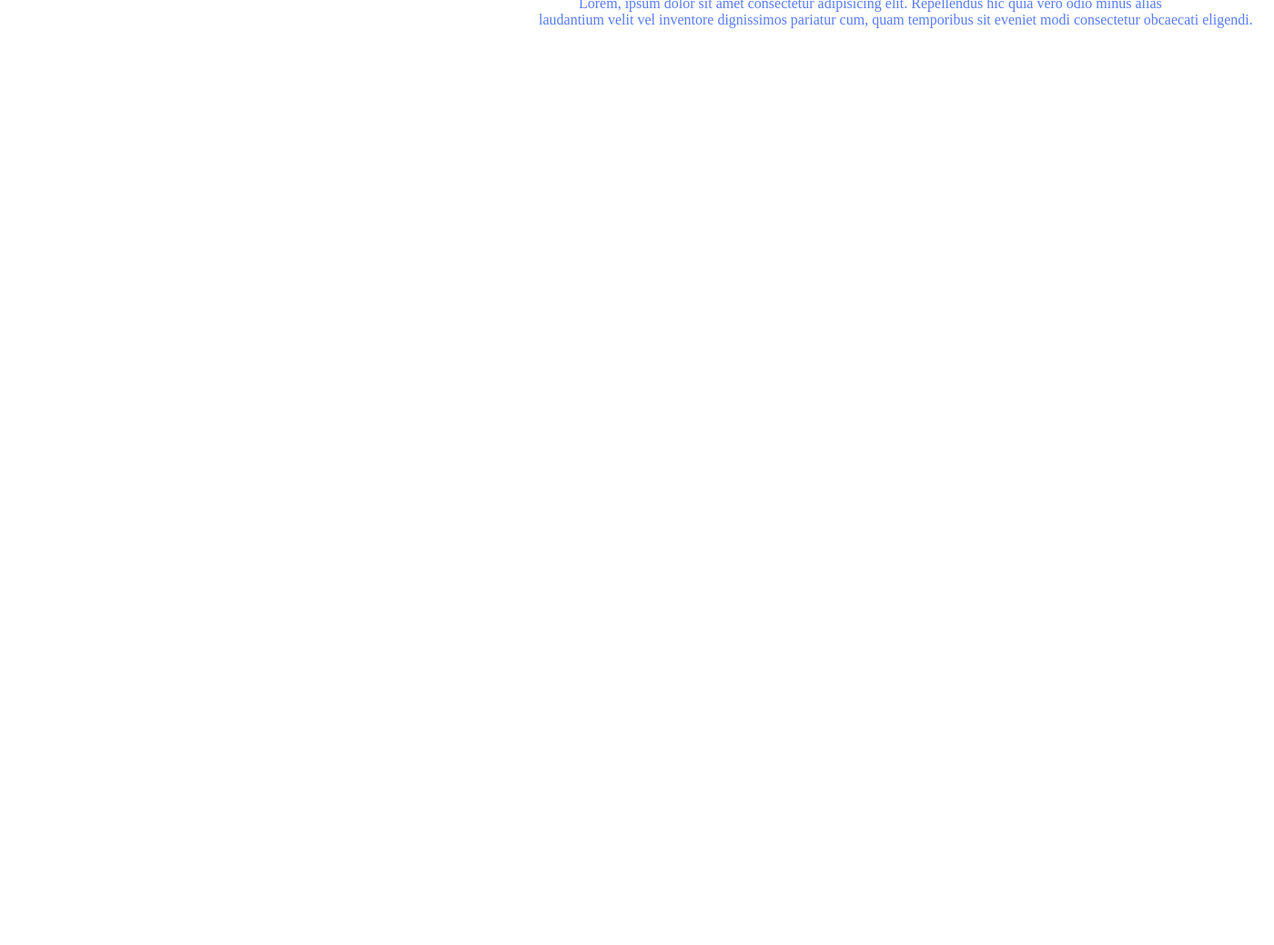
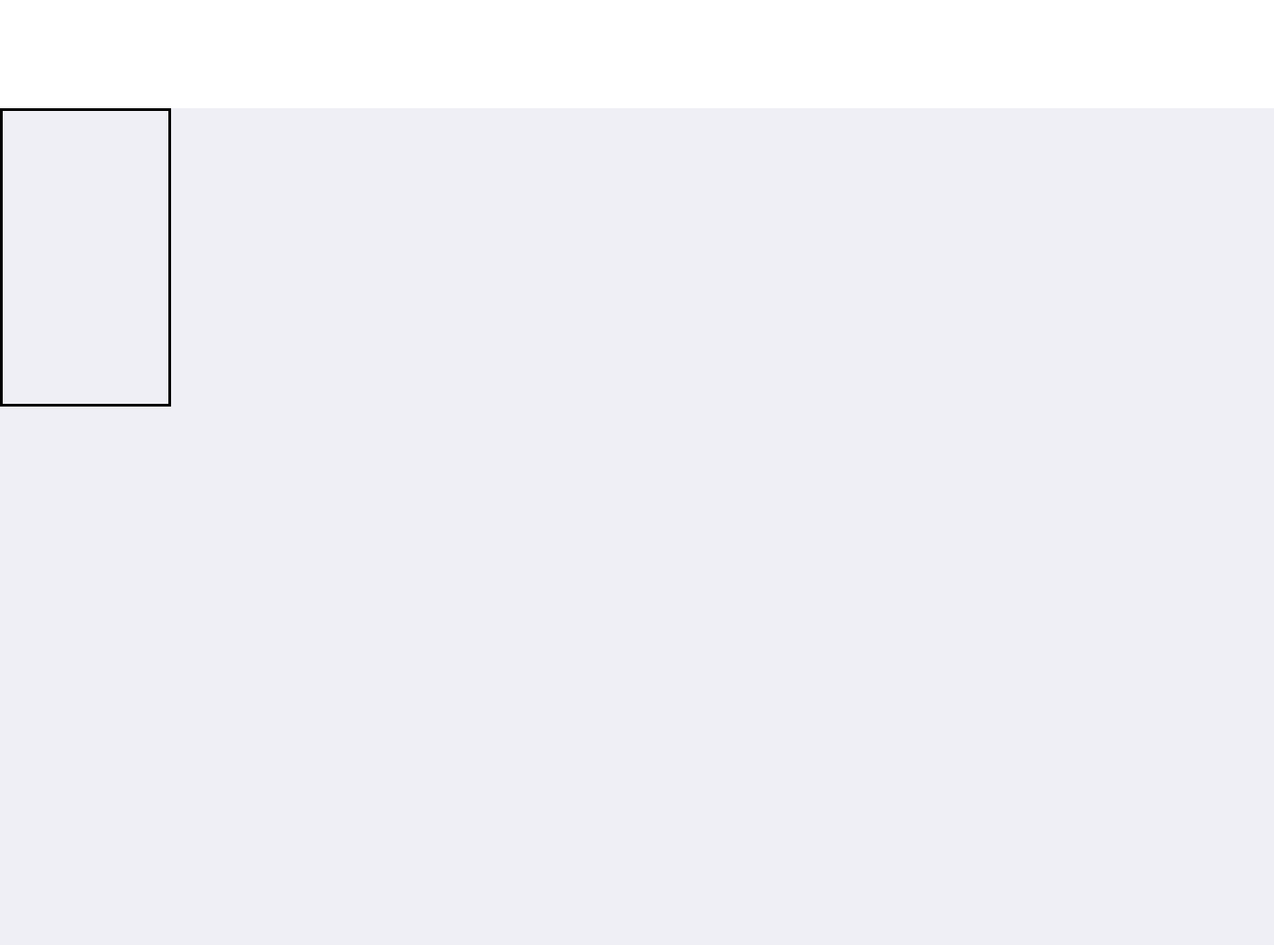
Before and after one commit to mikels111/DesarroloDeAplicacionesWeb, a PHP site: page /ejercicio_extra1.html in a window 1400 px wide; the page is wider, and only the part inside the window is pictured. Shown: the part 781-1820 px from the top of that part at 91% size. Before the commit the page ends 812 px from the top of that part, so only its background shows below. Run offline with PHP 8.4, Linux system fonts and the light colour scheme.

Commit message:
commit 4

```diff
--- a/Elaboración de documentos web mediante lenguajes de marca/css_ejer_extra1.css
+++ b/Elaboración de documentos web mediante lenguajes de marca/css_ejer_extra1.css
@@ -1,12 +1,9 @@
 body{
-    width: 100%;
     height: 100px;
-    left: -50px;
     margin-top: 0%;
     margin-left: 0%;
 }
 #div1{
-    width: 100%;
     height: 600px;
     left: 0px;
 }
@@ -21,7 +18,7 @@ body{
     position: absolute;
     height: 200px;
     width: 200px;
-    top: 35em;
+    top: 31em;
     left: 43%;
     overflow: hidden;
     border-radius: 50%;
@@ -56,7 +53,7 @@ body{
 #titulo_lorem{
     position: absolute;
     left: 18%;
-    top:90%;
+    top:80%;
     width: 90%;
     color:rgba(0, 56, 255, 0.66);
 }
@@ -68,6 +65,22 @@ body{
 #titulo_lorem p{
     position: absolute;
     top: 40px;
-    left: 190px;
+    left: 50px;
     margin-left: 130px;
 }
+
+#divGris{
+    position: absolute;
+    width: 100%;
+    height: 920px;
+    top: 900px;
+    background-color: #efeff5;
+}
+#divGris div{
+    position: absolute;
+    width: 13%;
+    height: 35%;
+    border-style: solid;
+    border-color:rgb(0, 0, 0);
+    border-width: 1%;
+}
--- a/Elaboración de documentos web mediante lenguajes de marca/ejercicio_extra1.html
+++ b/Elaboración de documentos web mediante lenguajes de marca/ejercicio_extra1.html
@@ -22,12 +22,22 @@
         </div>
         <div id="titulo_lorem">
             <h2>Diseño Web a medida</h2>
-            <p>&emsp;&emsp;&emsp;&emsp;Lorem, ipsum dolor sit amet consectetur adipisicing elit. Repellendus hic quia vero odio minus alias <br> &emsp;
+            <p>&emsp;&emsp;&emsp;&emsp;Lorem, ipsum dolor sit amet consectetur adipisicing elit. Repellendus hic quia
+                vero odio minus alias <br> &emsp;
                 laudantium velit vel inventore dignissimos pariatur cum, quam temporibus sit eveniet modi consectetur
                 obcaecati eligendi.</p>
         </div>
+        <div id="divGris">
+           <div></div>
+           <div></div>
+           <div></div>
+           <div></div>
+           <div></div>
+           <div></div>
 
+        </div>
     </div>
+
 
 </body>
 
```
